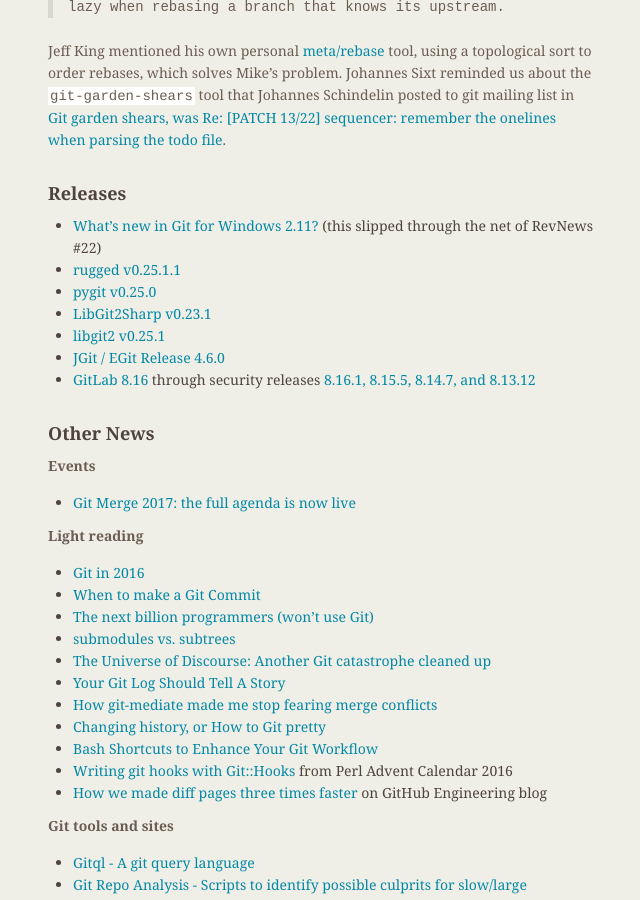
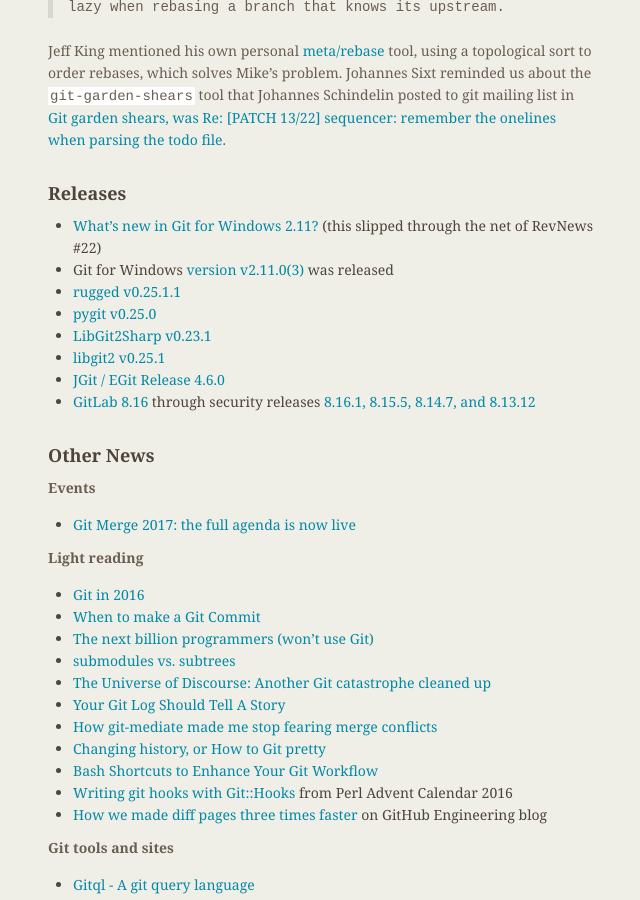
Before and after one commit to git/git.github.io, a Jekyll site: the page built from rev_news/drafts/edition-23.md, in a window 1280 px wide and 900 px high, scrolled down 2632 px. Shown: the whole window, without its empty margins (486-1126 px from the left). Built offline with Jekyll 4.4.1, drawn with Linux system fonts in a browser that asks for light colours.

Commit message:
Rev News: mention Git for Windows v2.11.0(3)
Signed-off-by: Johannes Schindelin <johannes.schindelin@gmx.de>

```diff
--- a/rev_news/drafts/edition-23.md
+++ b/rev_news/drafts/edition-23.md
@@ -158,6 +158,7 @@
 ## Releases
 
 * [What's new in Git for Windows 2.11?](https://blogs.msdn.microsoft.com/visualstudioalm/2016/12/01/whats-new-in-git-for-windows-2-11/) (this slipped through the net of RevNews #22)
+* Git for Windows [version v2.11.0(3)](https://github.com/git-for-windows/git/releases/tag/v2.11.0.windows.3) was released
 * [rugged v0.25.1.1](https://github.com/libgit2/rugged/releases/tag/v0.25.1.1)
 * [pygit v0.25.0](https://github.com/libgit2/pygit2/releases/tag/v0.25.0)
 * [LibGit2Sharp v0.23.1](https://github.com/libgit2/libgit2sharp/releases/tag/v0.23.1)
```
